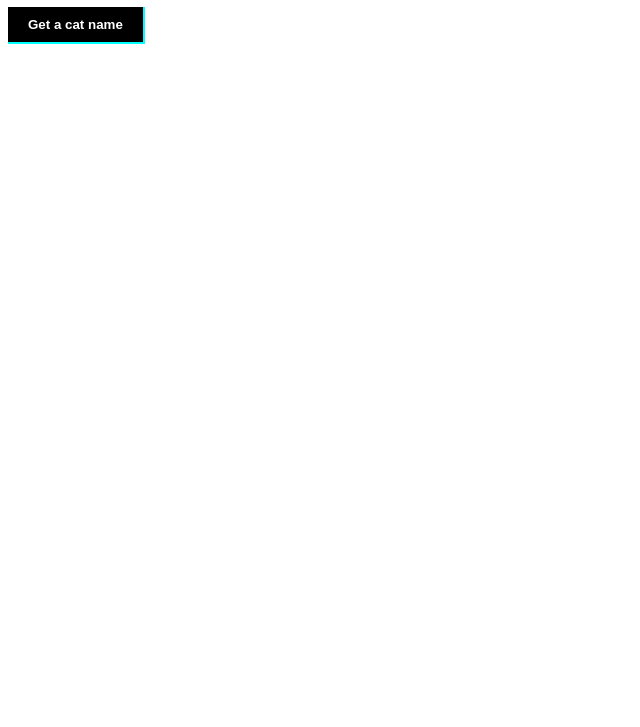
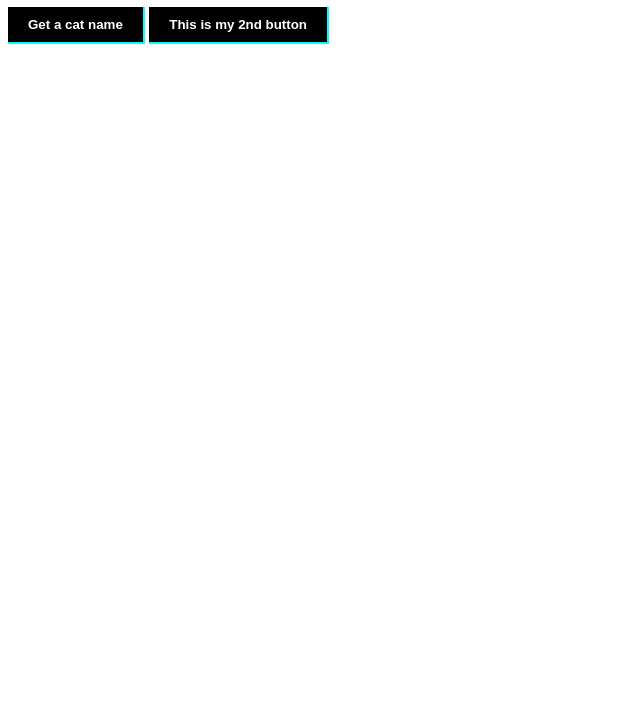
Before and after one commit to CalebWallace21/Deployment-Demo, a website: page public/index.html in a window 1280 px wide. Shown: the part 73-800 px from the top of the page, without its empty margins (0-640 px from the left). Drawn offline with Linux system fonts and the light colour scheme.

Commit message:
Added a 2nd button

```diff
--- a/public/index.html
+++ b/public/index.html
@@ -14,6 +14,8 @@
 
     <button>Get a cat name</button>
 
+    <button>This is my 2nd button</button>
+
     <script src="main.js"></script>
 </body>
 </html>
```
